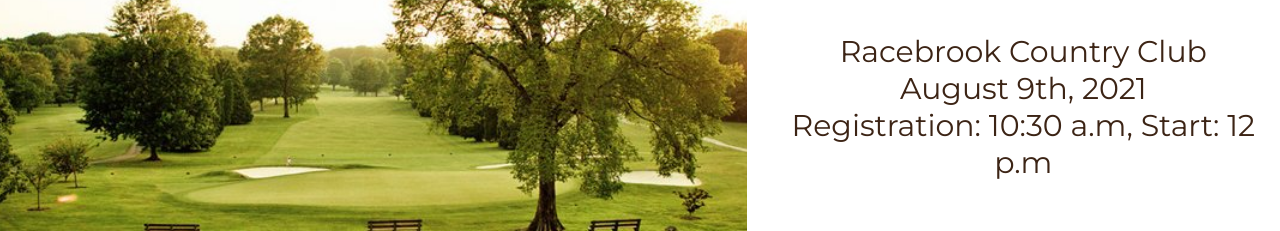
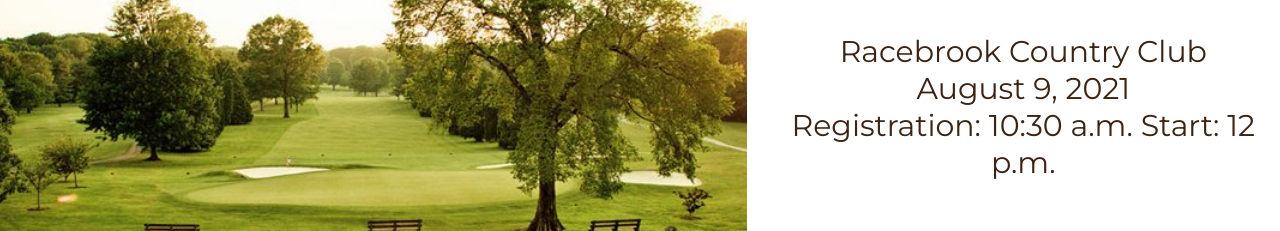
Before and after one commit to frankmalafronte/theBoy, a Gatsby site: page /home in a window 1280 px wide. Shown: the part 1082-1313 px from the top of the page. Built offline with nearby package versions, Linux system fonts and the light colour scheme; Gatsby itself is replaced by a stand-in of ours.

Commit message:
changed punctuation

```diff
--- a/src/pages/home.js
+++ b/src/pages/home.js
@@ -53,10 +53,10 @@
           Racebrook Country Club
         </div>
          <div className={styles.detail}  >
-          August 9th, 2021
+          August 9, 2021
         </div>
         <div className={styles.detail}  >
-        Registration: 10:30 a.m, Start: 12 p.m
+        Registration: 10:30 a.m. Start: 12 p.m.
         </div>
         </div>
         </div>
```
